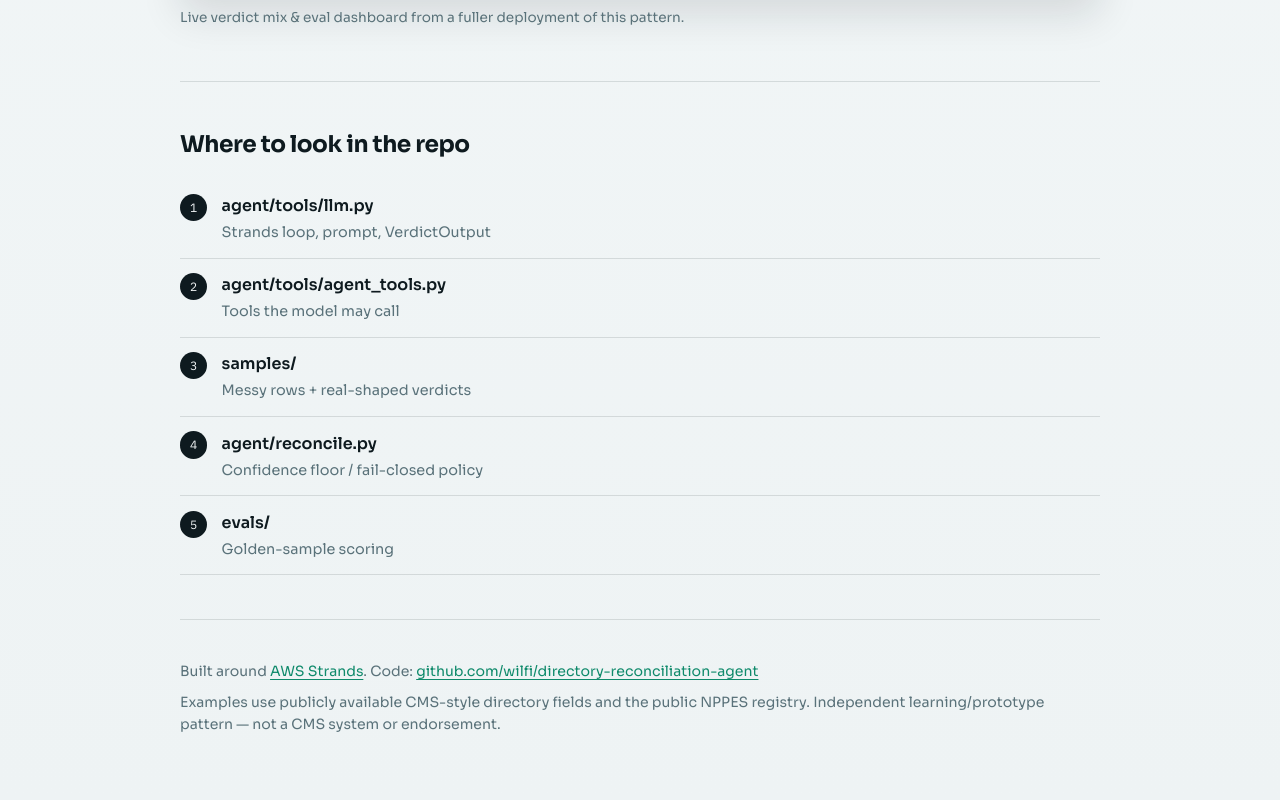
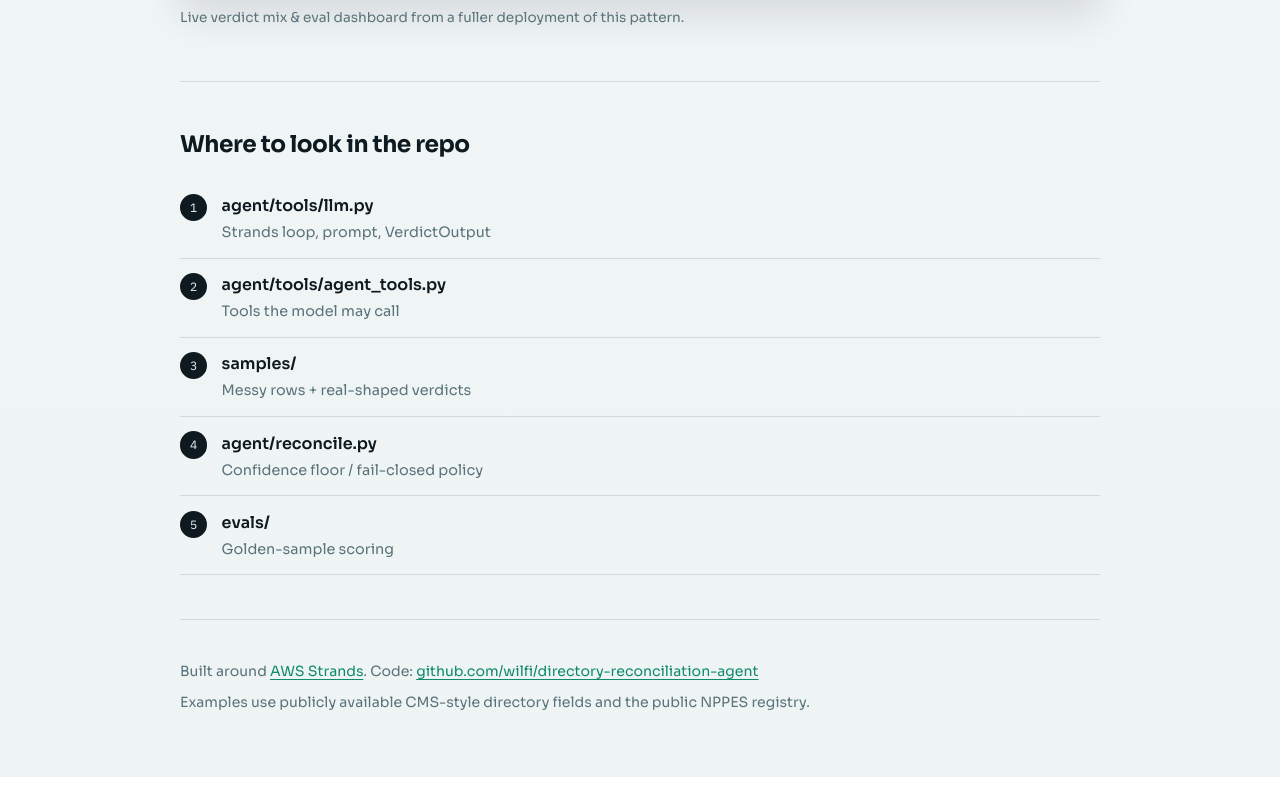
Before and after one commit to wilfi/directory-reconciliation-agent, a plain HTML site: page docs/index.html in a window 1280 px wide. Shown: the part 2598-3398 px from the top of the page. After the commit the page ends 3375 px from the top, so only its background shows below. Drawn offline with Linux system fonts and the light colour scheme.

Commit message:
Remove CMS endorsement disclaimer from the Pages footer.
Co-authored-by: Cursor <cursoragent@cursor.com>

```diff
--- a/docs/index.html
+++ b/docs/index.html
@@ -400,7 +400,6 @@ Verdict {status, confidence, rule_path, evidence}</pre>
       </p>
       <p>
         Examples use publicly available CMS-style directory fields and the public NPPES registry.
-        Independent learning/prototype pattern — not a CMS system or endorsement.
       </p>
     </footer>
   </div>
```
